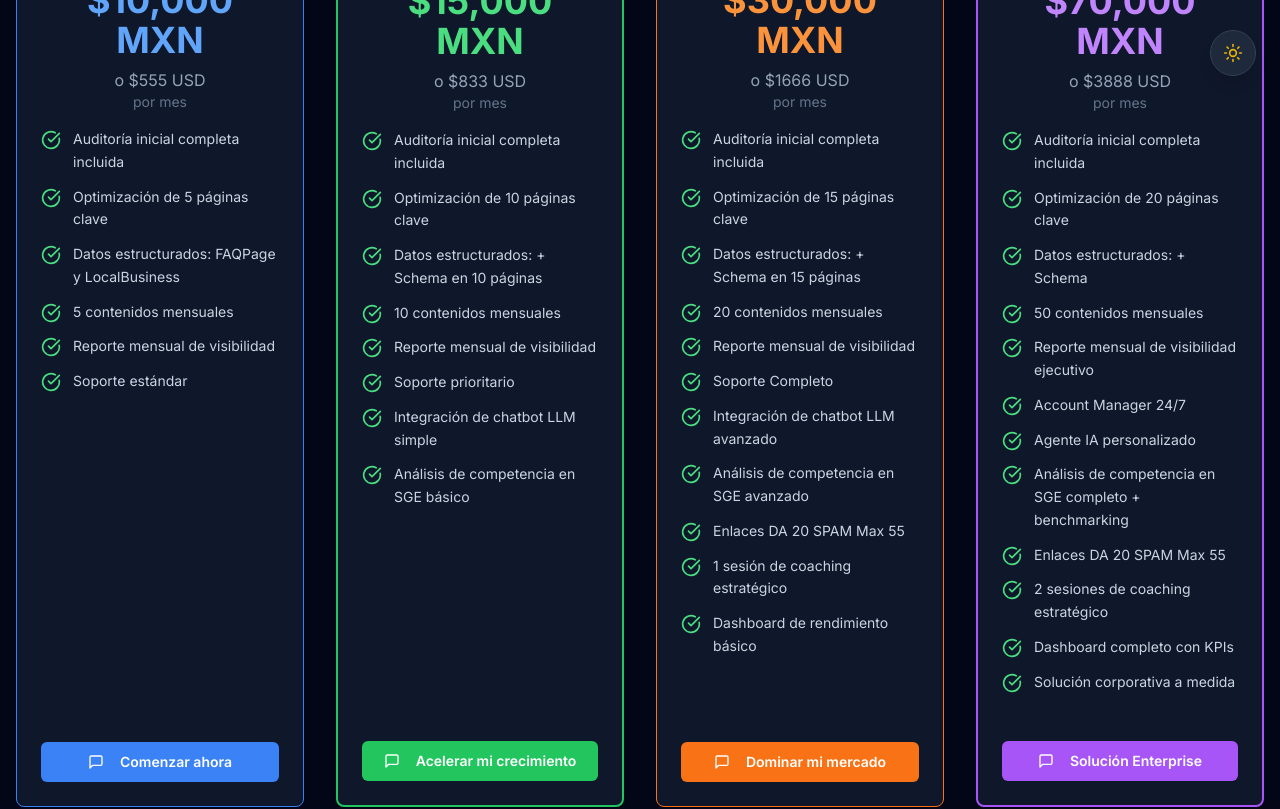
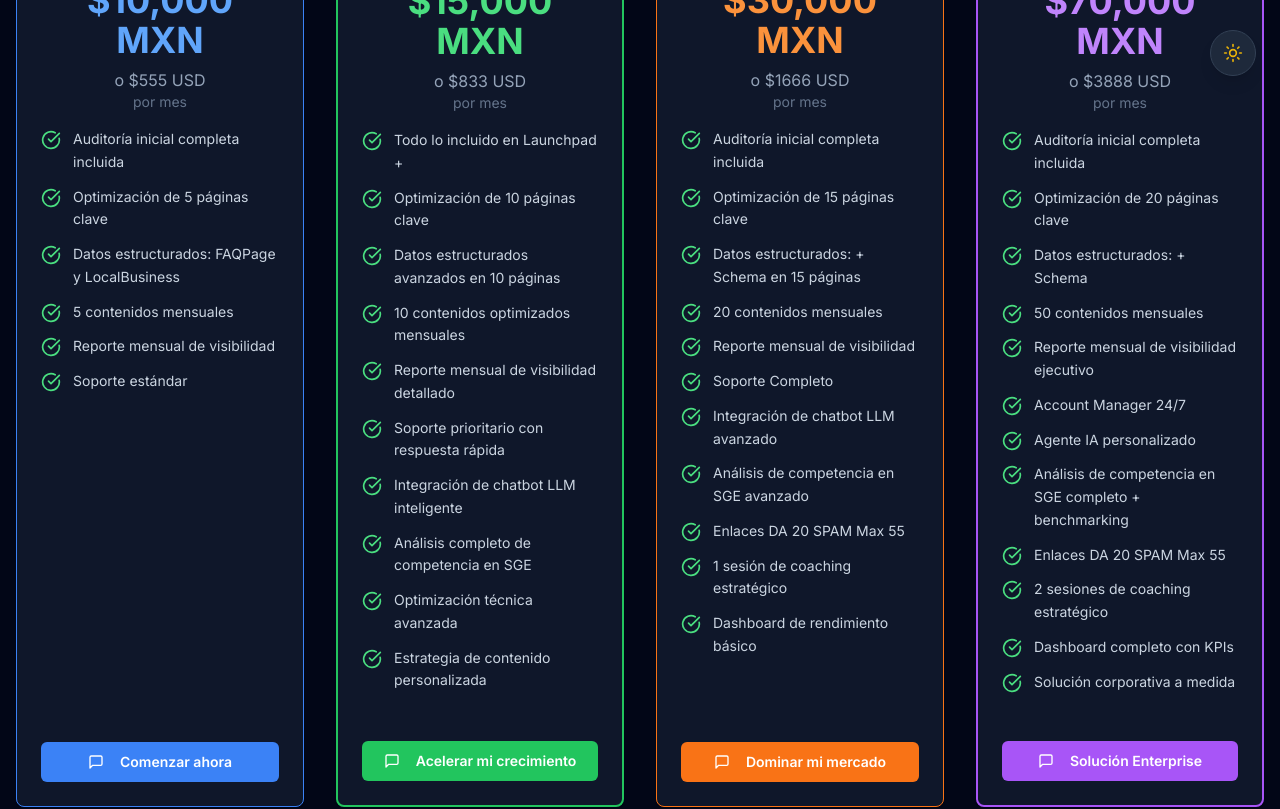
Before and after one commit to RaulRios100/RaulRios100, a Next.js app: page /precios in a window 1280 px wide. Shown: the part 700-1509 px from the top of the page. Built offline with nearby package versions, Linux system fonts and the light colour scheme.

Commit message:
feat: enhance AIO Accelerator plan details
Add specific features and improve plan description hierarchy.

#VERCEL_SKIP

Co-authored-by: null <110416802+RaulRios100@users.noreply.github.com>

```diff
--- a/app/precios/page.tsx
+++ b/app/precios/page.tsx
@@ -50,14 +50,16 @@ export default function PreciosPage() {
       buttonColor: "bg-green-500 hover:bg-green-600",
       glowColor: "hover:shadow-green-500/30",
       features: [
-        "Auditoría inicial completa incluida",
+        "Todo lo incluido en Launchpad +",
         "Optimización de 10 páginas clave",
-        "Datos estructurados: + Schema en 10 páginas",
-        "10 contenidos mensuales",
-        "Reporte mensual de visibilidad",
-        "Soporte prioritario",
-        "Integración de chatbot LLM simple",
-        "Análisis de competencia en SGE básico",
+        "Datos estructurados avanzados en 10 páginas",
+        "10 contenidos optimizados mensuales",
+        "Reporte mensual de visibilidad detallado",
+        "Soporte prioritario con respuesta rápida",
+        "Integración de chatbot LLM inteligente",
+        "Análisis completo de competencia en SGE",
+        "Optimización técnica avanzada",
+        "Estrategia de contenido personalizada",
       ],
       buttonText: "Acelerar mi crecimiento",
       href: "/contratar/accelerator",
@@ -662,7 +664,7 @@ export default function PreciosPage() {
               onClick={() => {
                 trackContact()
                 window.open(
-                  "https://wa.me/5256202022210?text=Hola%2C%20me%20gustar%C3%ADa%20agendar%20una%20consulta%20para%20elegir%20el%20mejor%20plan%20AIO%20para%20mi%20negocio.%20%C2%BFPodr%C3%ADamos%20hablar%3F",
+                  "https://wa.me/5256202022210?text=Hola%2C%20me%20gustar%C3%ADa%20agendar%20una%20consulta%20para%20elegir%20el%20mejor%20plan%20AIO%20para%20mi%20negocio.%20%C2%BFPodr%C3%ADan%20ayudarme%3F",
                   "_blank",
                 )
               }}
```
